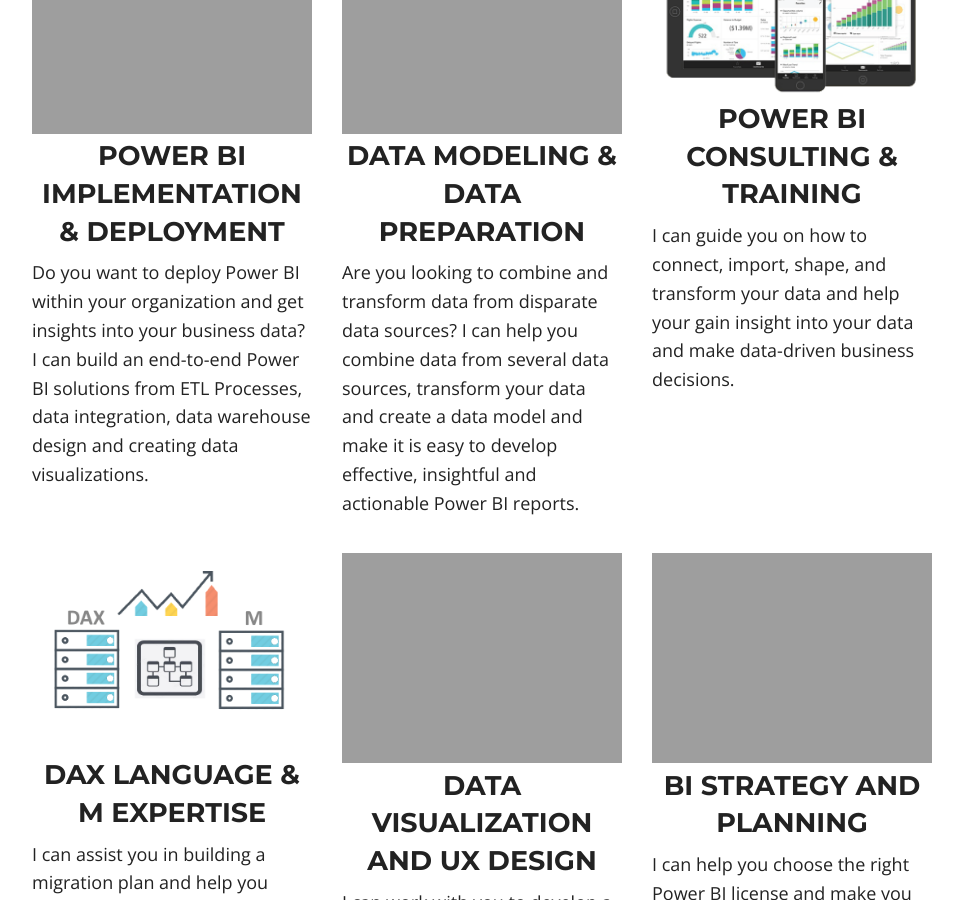
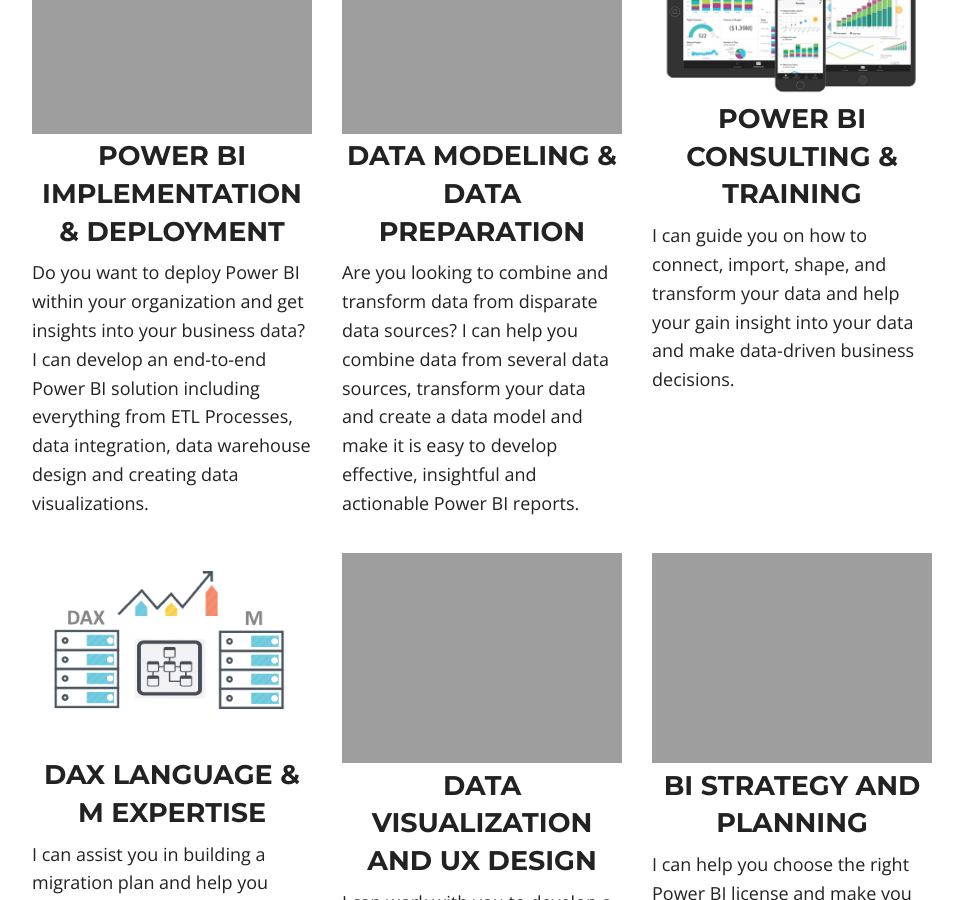
Before and after one commit to ldsouza/ldsouza.github.io, a Jekyll site: the page built from powerbi.md, in a window 1280 px wide and 900 px high, scrolled down 414 px. Shown: the whole window, without its empty margins (158-1121 px from the left). Built offline with Jekyll 4.4.1, drawn with Linux system fonts in a browser that asks for light colours; nearby versions of some CDN libraries; library files that are not in the unit come from our copies.

Commit message:
Update powerbi.html

```diff
--- a/_includes/powerbi.html
+++ b/_includes/powerbi.html
@@ -28,7 +28,8 @@
           <img src="{{ site.url }}/images/services/powerbi2.png" alt="IT DELVE">
           <h3 class="title">Power BI Implementation & Deployment</h3>
           <p>Do you want to deploy Power BI within your organization and get insights into your business data?
-            I can build an end-to-end Power BI solutions from ETL Processes, data integration, data warehouse design and creating data visualizations.</p>
+            I can develop an end-to-end Power BI solution including everything from ETL Processes, data integration, data warehouse design and
+            creating data visualizations.</p>
         </div>
 
           <div class="small-12 medium-4 large-4 columns">
```
